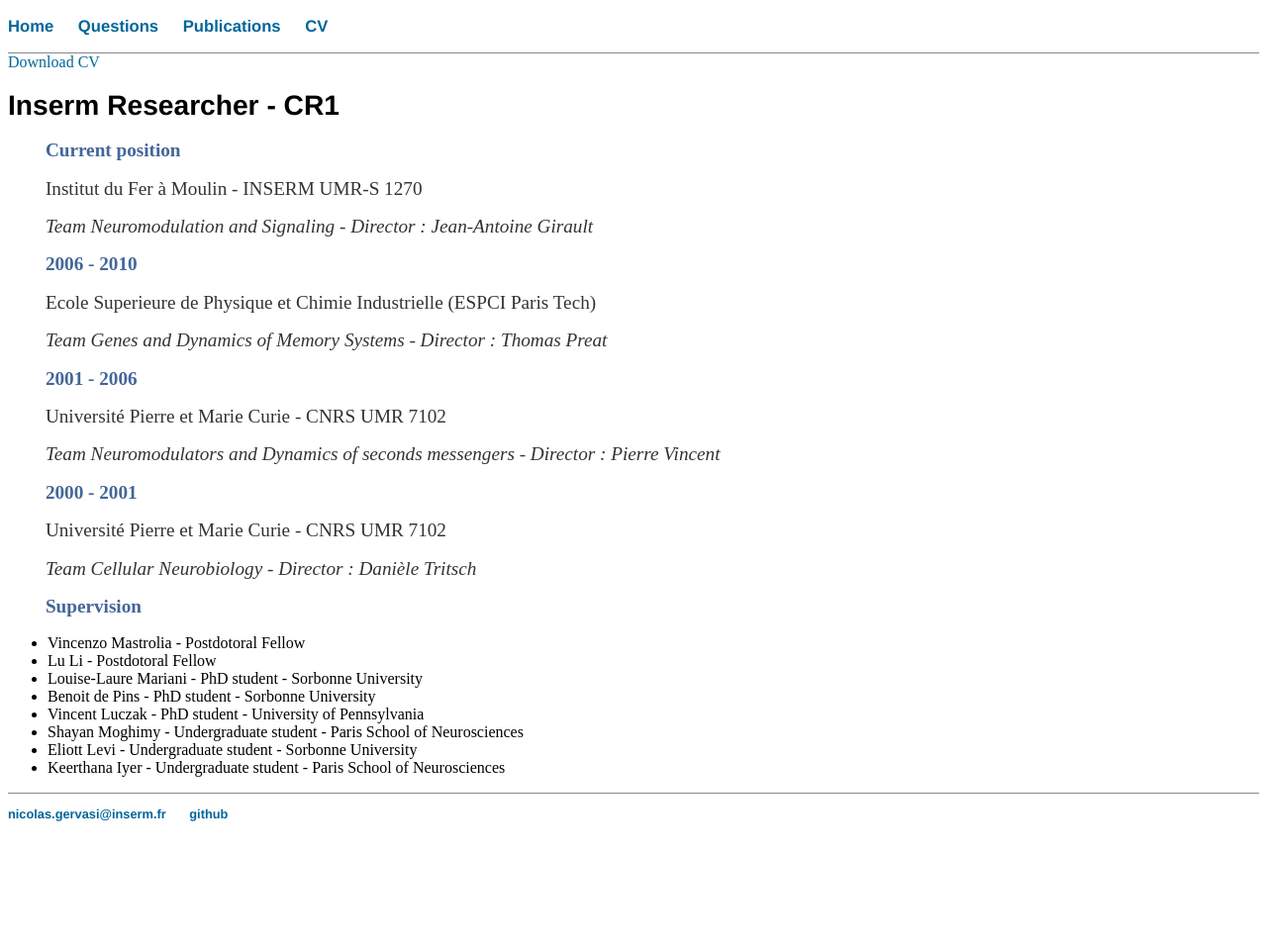
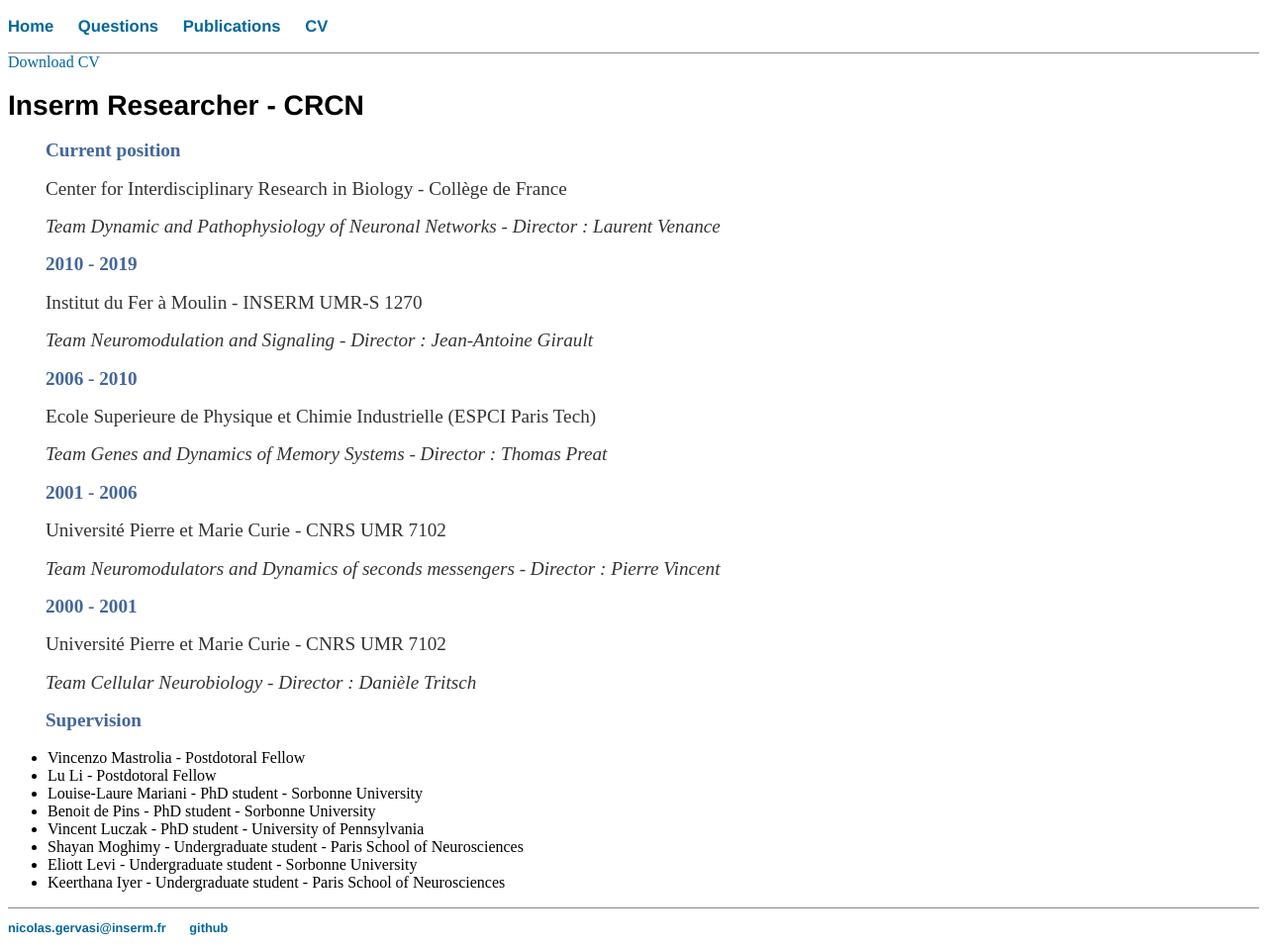
Before and after one commit to nicolasgervasi/nicolasgervasi.github.io, a Jekyll site: the page built from cv/index.html, in a window 1280 px wide. Shown: the whole page at 99% size. Built offline with Jekyll 4.4.1, drawn with Linux system fonts in a browser that asks for light colours; before the commit the page ends 900 px from its top, so only the background shows below that.

Commit message:
Update index.html

```diff
--- a/cv/index.html
+++ b/cv/index.html
@@ -12,9 +12,13 @@ description: CV Nicolas Gervasi.
 	<a href="/files/Gervasi_CV_2016.pdf" class="btn btn-default pull-right" title="Download CV as PDF">Download CV</a>
 				<div itemscope itemtype="http://data-vocabulary.org/Person"></div>
 
-				<h1>Inserm Researcher - CR1</h1>
+				<h1>Inserm Researcher - CRCN</h1>
 
 				<p style="color:#469;"><strong>Current position</strong></p>
+				<p>Center for Interdisciplinary Research in Biology - Collège de France</p>
+				<p><em>Team Dynamic and Pathophysiology of Neuronal Networks - Director : Laurent Venance</em></p>
+
+				<p style="color:#469;"><strong>2010 - 2019</strong></p>
 				<p>Institut du Fer à Moulin - INSERM UMR-S 1270</p>
 				<p><em>Team Neuromodulation and Signaling - Director : Jean-Antoine Girault</em></p>
 
```
